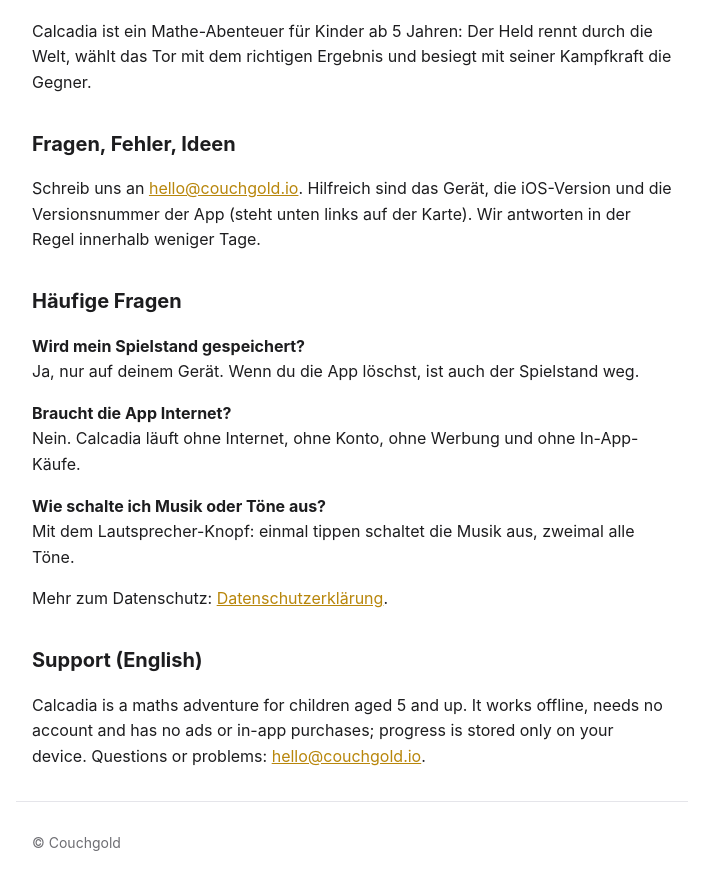
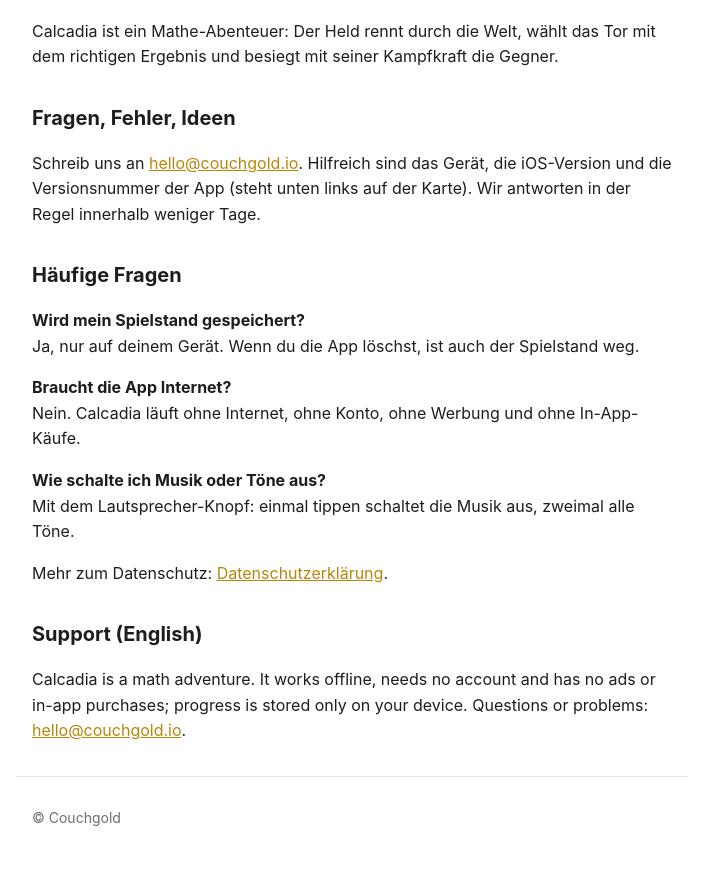
Before and after one commit to couchgold/couchgold.io, a plain HTML site: page calcadia.html in a window 1280 px wide. Shown: the part 137-1022 px from the top of the page, without its empty margins (288-991 px from the left). After the commit the page ends 996 px from the top, so only its background shows below. Drawn offline with Linux system fonts and the light colour scheme.

Commit message:
Calcadia without age target on support and start page
Co-Authored-By: Claude Opus 5.5 <noreply@anthropic.com>

```diff
--- a/calcadia.html
+++ b/calcadia.html
@@ -20,7 +20,7 @@
   <main>
     <h1>Calcadia – Hilfe und Kontakt</h1>
     <p>
-      Calcadia ist ein Mathe-Abenteuer für Kinder ab 5 Jahren: Der Held rennt durch die Welt, wählt das
+      Calcadia ist ein Mathe-Abenteuer: Der Held rennt durch die Welt, wählt das
       Tor mit dem richtigen Ergebnis und besiegt mit seiner Kampfkraft die Gegner.
     </p>
 
@@ -42,7 +42,7 @@
 
     <h2 lang="en">Support (English)</h2>
     <p lang="en">
-      Calcadia is a maths adventure for children aged 5 and up. It works offline, needs no account and
+      Calcadia is a math adventure. It works offline, needs no account and
       has no ads or in-app purchases; progress is stored only on your device. Questions or problems:
       <a href="mailto:hello@couchgold.io">hello@couchgold.io</a>.
     </p>
```
Also changed, not shown: index.html (+1 -1 lines).
